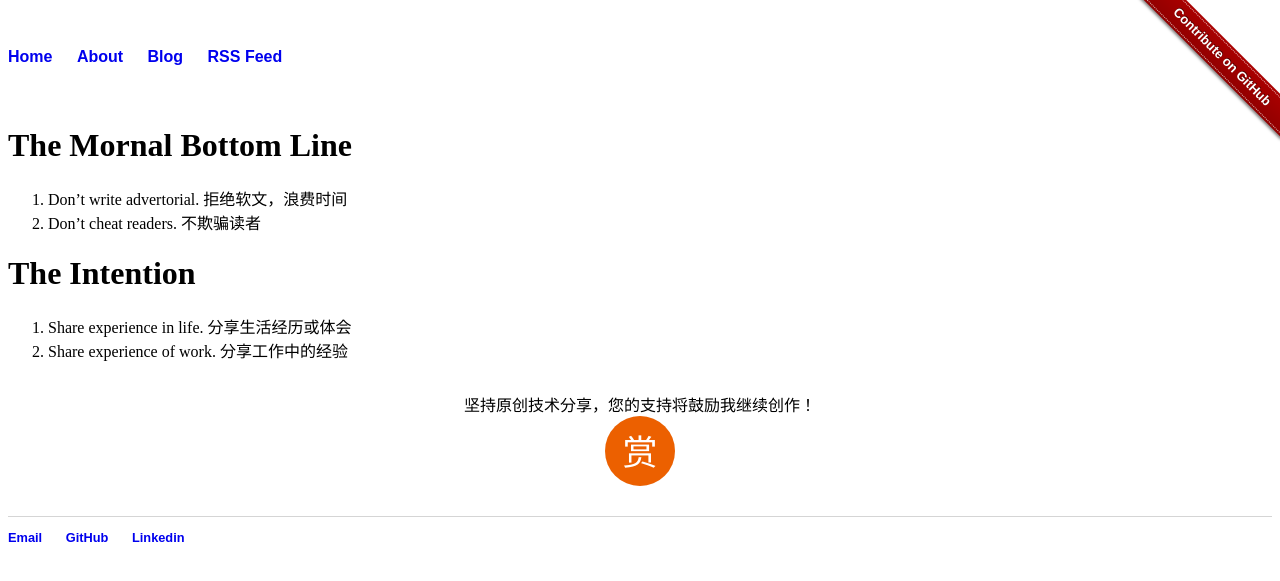
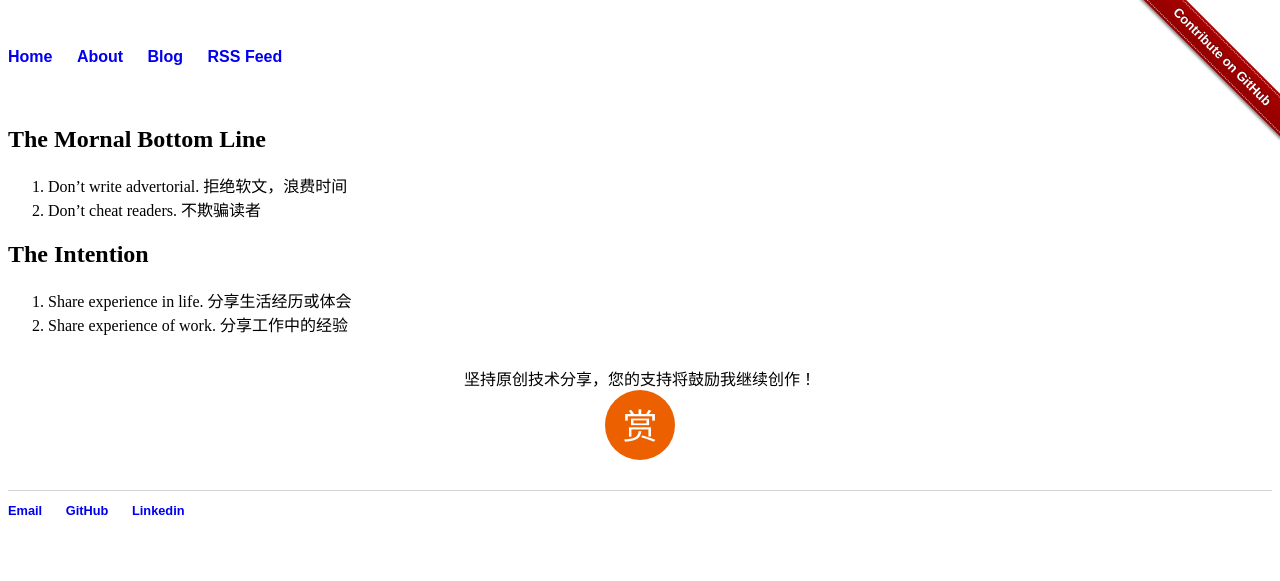
Before and after one commit to liuning0820/liuning0820.github.io, a Jekyll site: the page built from _posts/2017-07-13-mornal-line-and-intension-for-blogging.md, in a window 1280 px wide. Shown: the top 581 px of the page. Built offline with Jekyll 4.4.1, drawn with Linux system fonts in a browser that asks for light colours.

Commit message:
update a bit.

```diff
--- a/_posts/2017-07-13-mornal-line-and-intension-for-blogging.md
+++ b/_posts/2017-07-13-mornal-line-and-intension-for-blogging.md
@@ -3,12 +3,12 @@ layout: default
 title: "写博客的道德底线和意图"
 ---
 
-# The Mornal Bottom Line
+## The Mornal Bottom Line
 
 1. Don't write advertorial. 拒绝软文，浪费时间
 2. Don't cheat readers. 不欺骗读者
 
-# The Intention
+## The Intention
 
 1. Share experience in life. 分享生活经历或体会
 2. Share experience of work. 分享工作中的经验
```
Also changed, not shown: .travis.yml.
